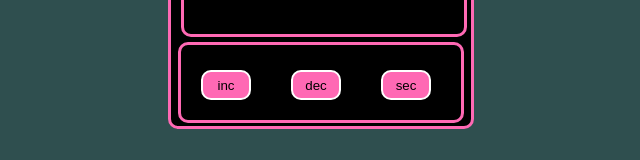
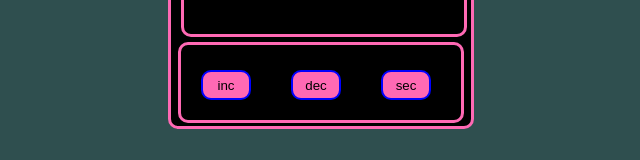
Before and after one commit to Samurai-way/Counter_v_3, a React (Create React App) app: page / in a window 1280 px wide. Shown: the part 247-407 px from the top of the page, without its empty margins (332-972 px from the left). Built offline with nearby package versions, Linux system fonts and the light colour scheme.

Commit message:
Counter is over

```diff
--- a/src/components/UniversalButton/Button.module.css
+++ b/src/components/UniversalButton/Button.module.css
@@ -3,5 +3,5 @@
     width: 50px;
     height: 30px;
     border-radius: 10px;
-    border: 2px solid white;
+    border: 2px solid blue;
 }
```
